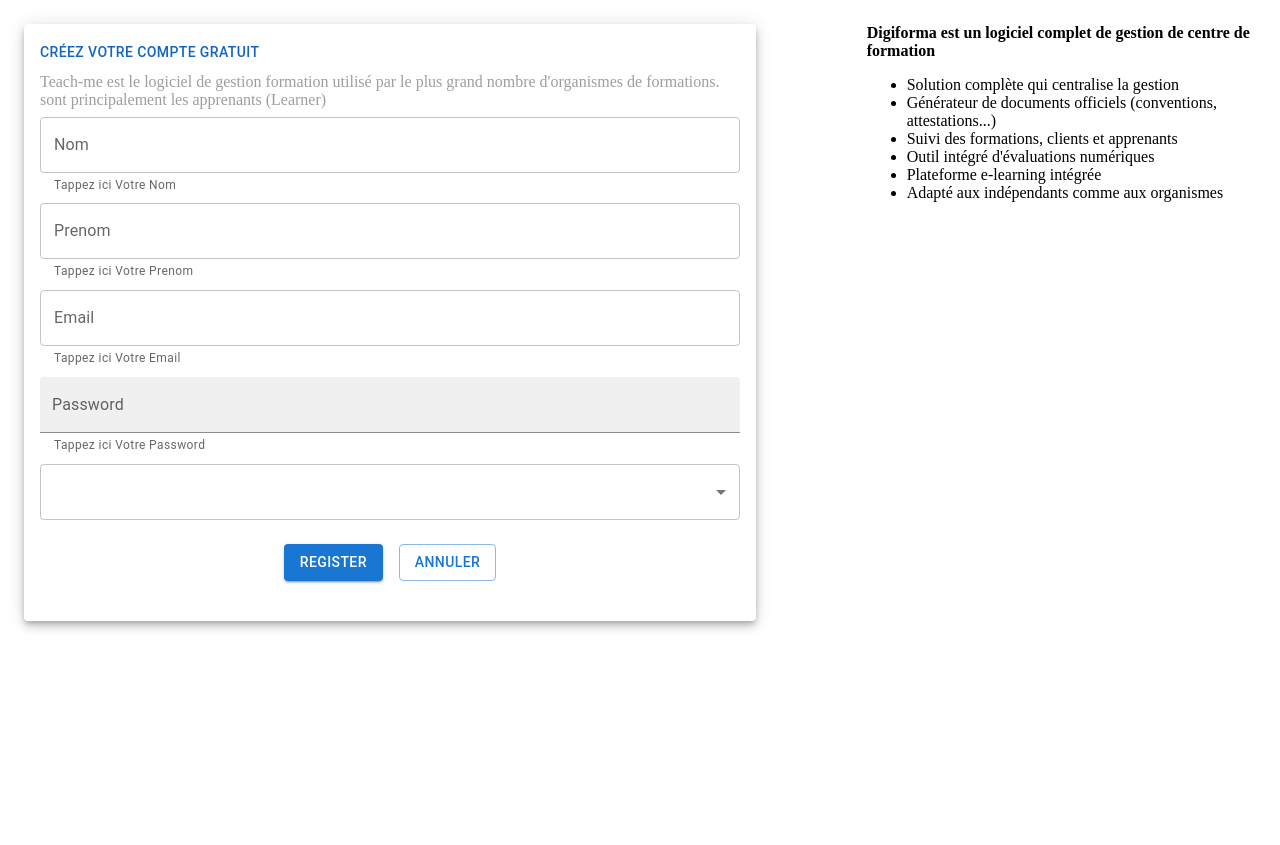
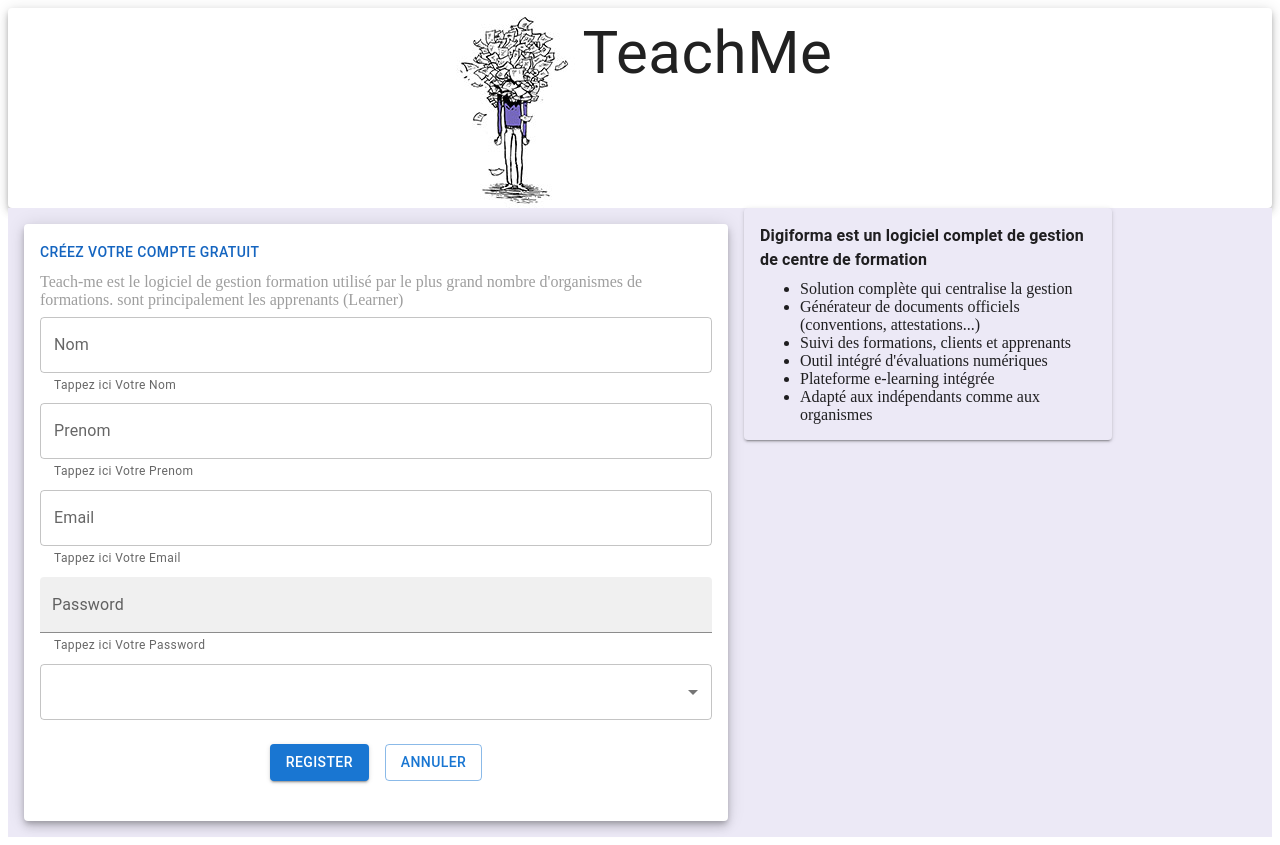
Before and after one commit to youssefradid/teach-me-reactjs, a React (Create React App) app: page /register-from in a window 1280 px wide. Before the commit the page ends 800 px from the top, so only its background shows below. Built offline with nearby package versions, Linux system fonts and the light colour scheme.

Commit message:
adding login design

```diff
--- a/public/index.html
+++ b/public/index.html
@@ -26,7 +26,7 @@
     -->
     <title>React App</title>
   </head>
-  <body>
+  <body >
     <noscript>You need to enable JavaScript to run this app.</noscript>
     <div id="root"></div>
     <!--
--- a/src/App.js
+++ b/src/App.js
@@ -8,6 +8,7 @@
 import Dashboard from "./pages/Dashboard";
 import AddPage from "./pages/AddPage";
 import Editepage from "./pages/Editepage";
+
 
 export default function App(){
     return(
@@ -23,6 +24,5 @@
                 <Route path='/editepage' element={<Editepage/>}/>
             </Routes>
             </BrowserRouter>
-
     );
 }
--- /dev/null
+++ b/src/header/header.js
@@ -0,0 +1,24 @@
+import React from 'react';
+import { Stack, Paper,Grid, Typography } from "@mui/material";
+
+
+
+const Header = () => (
+  <div className="header">
+            <Grid
+                item
+                >
+                    <Paper elevation={5} >
+
+                    <Stack sx = {{ justifyContent: 'center'}} direction="row" spacing={1}>
+                        <img className="photo" src="teach-me.jpg" />
+                        <Typography sx={{ fontSize: 'h2.fontSize' }}>TeachMe</Typography>
+                    </Stack>
+
+                    </Paper>
+            </Grid>
+
+  </div>
+)
+
+export default Header;
--- a/src/index.js
+++ b/src/index.js
@@ -2,7 +2,16 @@
 import ReactDOM from 'react-dom';
 
 import App from './App';
+import "./styles/style.css";
+import Header from './header/header';
 
-
-
-ReactDOM.render(<App/>, document.getElementById('root'));
+ReactDOM.render(
+  <div  >
+  <Header />
+  <div style={{
+        backgroundColor: "#ECE9F6"
+    }}>
+  <App />
+  </div>
+</div>
+, document.getElementById('root'));
--- a/src/pages/Dashboard.jsx
+++ b/src/pages/Dashboard.jsx
@@ -39,23 +39,13 @@
 
     let history = useNavigate();
 
-    const gotoeditepage = function(element){
-      let target = {
-        pathname: '/editepage',
-        element: element,
-      };
+    const gotoeditepage = function(){
+      history('/editepage');
+    };
 
-      history.push(target);
-    }
-
-    const loadDeletePage = function(element){
-      let target = {
-        pathname: '/delete-program-page',
-        element: element,
-      };
-
-      history.push(target);
-    }
+    const loadDeletePage = function(){
+      history('/delete-program-page');
+    };
 
     return(
       <TableRow>
@@ -144,7 +134,7 @@
 
 
         const gotoadd = function(){
-          history('addpage');
+          history('/addpage');
         };
 
 
--- a/src/pages/LoginForm.jsx
+++ b/src/pages/LoginForm.jsx
@@ -14,17 +14,7 @@
     return(
 
         <div>
-          <Grid
-          item xs={12}
-          >
 
-            <Paper elevation={5} >
-
-              <img  style={{backgroundSize:"cover"}}  src="teach-me.png" />
-
-            </Paper>
-
-          </Grid>
             <Grid
                 container
                 justifyContent="center"
--- a/src/pages/RegisterForm.jsx
+++ b/src/pages/RegisterForm.jsx
@@ -16,19 +16,12 @@
   }
 
   const gotologinpage = function(){
-    let target = {
-      pathname: '/login-from',
+    history('/');
   };
-    history.push(target);
-  }
-
     return(
         <div>
 
-
-
-
-          <Grid container spacing={3}>
+          <Grid container spacing={-20}>
 
             <Grid item xs={8}>
                   <Paper sx={{p: 2, margin: 2, maxWidth: 700, flexGrow: 1}} elevation={6}>
@@ -57,23 +50,22 @@
                     </Stack>
                   </Paper>
             </Grid>
-            <Grid item xs={4}>
-              <div class="col-md-5">
-
-                    <div class="benefits">
-
+            <Grid item xs={4} >
+                <Paper sx={{ p: 2, maxWidth: 500, flexGrow: 1, bgcolor: '#ece9f6'}} elevation={2}>
+                    <Stack spacing={1} >
                         <p>
-                    <strong>Digiforma est un logiciel complet de gestion de centre de formation</strong>
+                        <Typography sx={{ fontWeight: 'bold' }}>Digiforma est un logiciel complet de gestion de centre de formation
+                        </Typography>
                         </p>
-                    <ul>
+                        <ul >
                         <li>Solution complète qui centralise la gestion</li>
                         <li>Générateur de documents officiels (conventions, attestations...)</li>
                         <li>Suivi des formations, clients et apprenants</li>
                         <li>Outil intégré d'évaluations numériques</li>
                         <li>Plateforme e-learning intégrée</li>
                         <li>Adapté aux indépendants comme aux organismes</li></ul>
-                    </div>
-              </div>
+                      </Stack>
+                  </Paper>
             </Grid>
         </Grid>
 
--- /dev/null
+++ b/src/styles/style.css
@@ -0,0 +1,3 @@
+.photo {
+    height: 200px;
+  }
```
Also changed, not shown: public/teach-me.jpg (added). Lines whose indentation alone changed are shown as unchanged.
